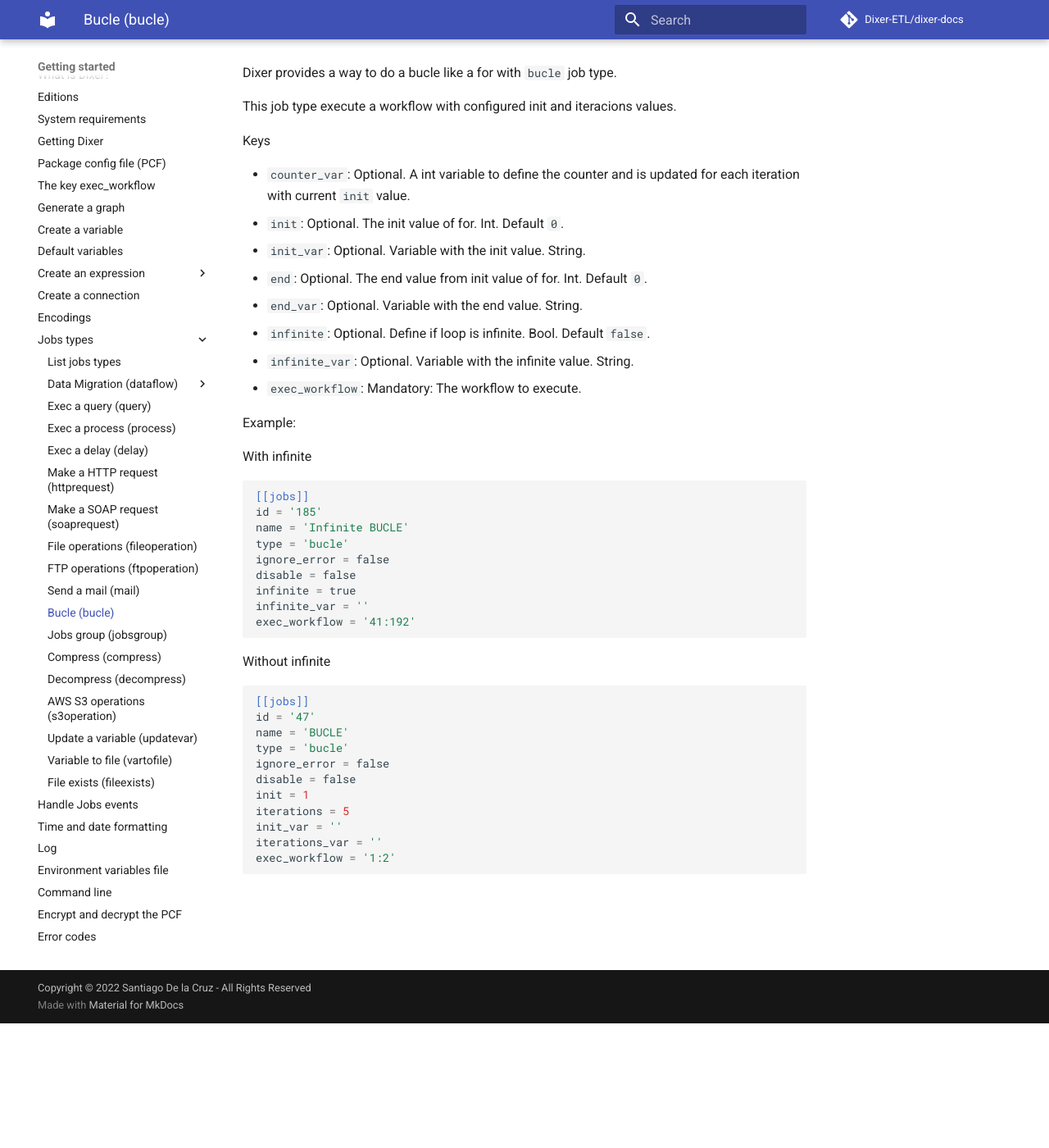
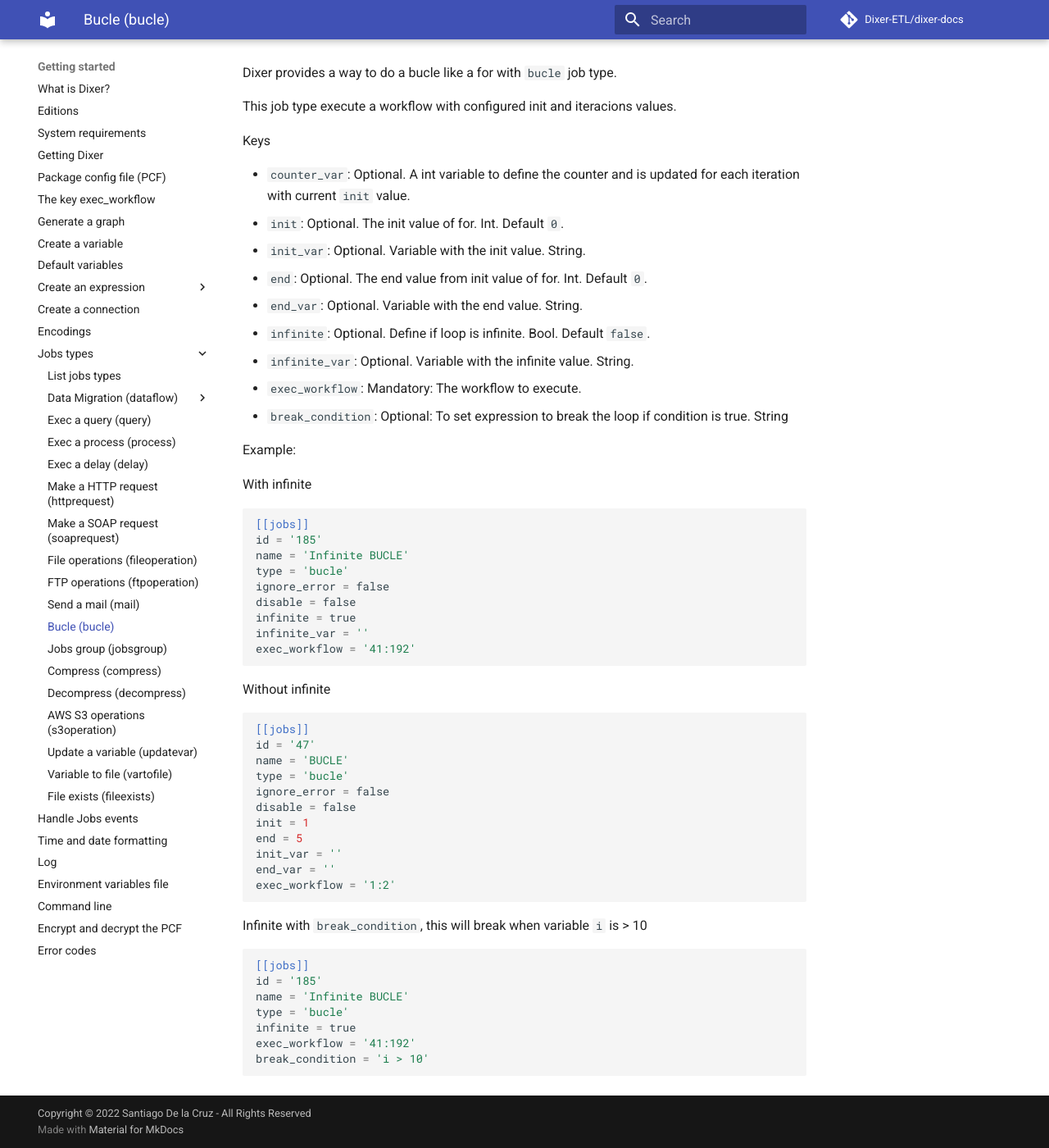
Before and after one commit to Dixer-ETL/dixer-docs, an MkDocs documentation site: the page built from docs/documentation/jobs/Bucle.md, in a window 1280 px wide and 1400 px high, scrolled down 152 px. Shown: the whole window at 82% size. Built offline with MkDocs 1.6.1 and Material for MkDocs 9.7.7, drawn with Linux system fonts in a browser that asks for light colours; comment, search, counter and statistics services are not loaded.

Commit message:
document break_condition

````diff
--- a/docs/documentation/jobs/Bucle.md
+++ b/docs/documentation/jobs/Bucle.md
@@ -14,6 +14,7 @@ Keys
 - `infinite`: Optional. Define if loop is infinite. Bool. Default `false`.
 - `infinite_var`: Optional. Variable with the infinite value. String.
 - `exec_workflow`: Mandatory: The workflow to execute.
+- `break_condition`: Optional: To set expression to break the loop if condition is true. String
 
 Example:
 
@@ -39,8 +40,19 @@ type = 'bucle'
 ignore_error = false
 disable = false
 init = 1
-iterations = 5
+end = 5
 init_var = ''
-iterations_var = ''
+end_var = ''
 exec_workflow = '1:2'
 ```
+
+Infinite with `break_condition`, this will break when variable `i` is > 10
+```toml
+[[jobs]]
+id = '185'
+name = 'Infinite BUCLE'
+type = 'bucle'
+infinite = true
+exec_workflow = '41:192'
+break_condition = 'i > 10'
+```
````
